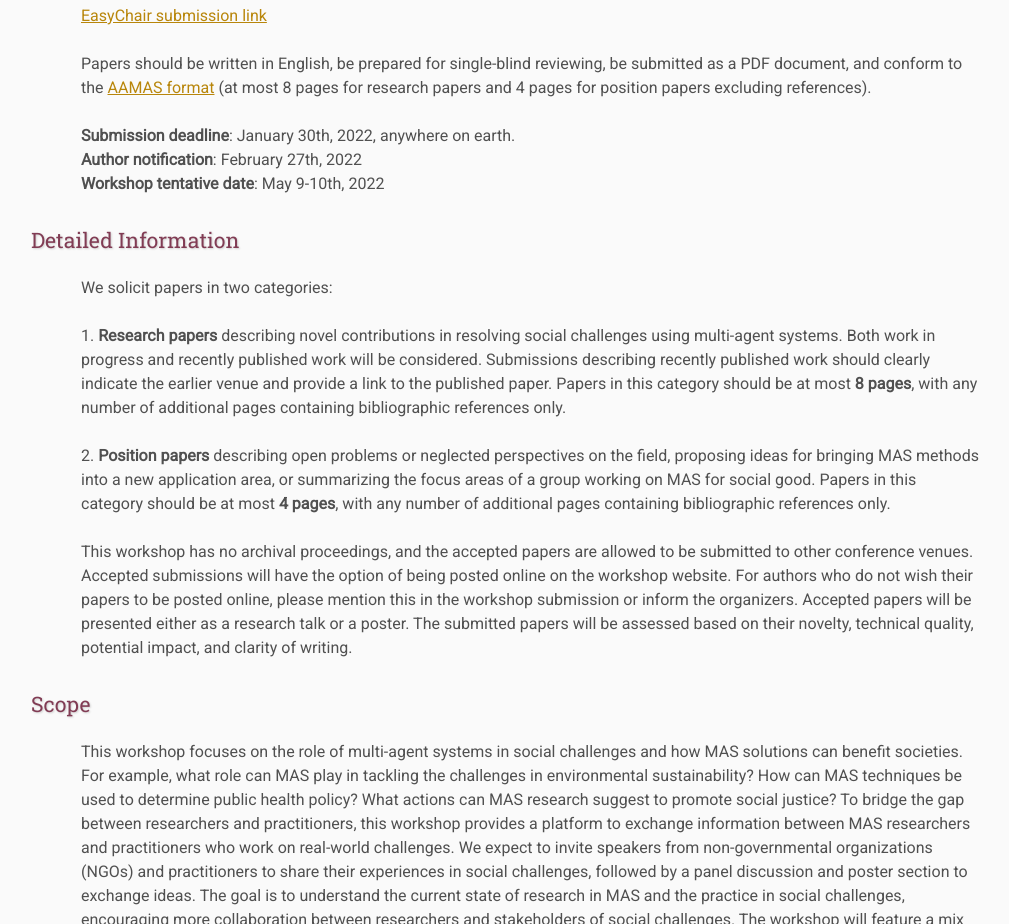
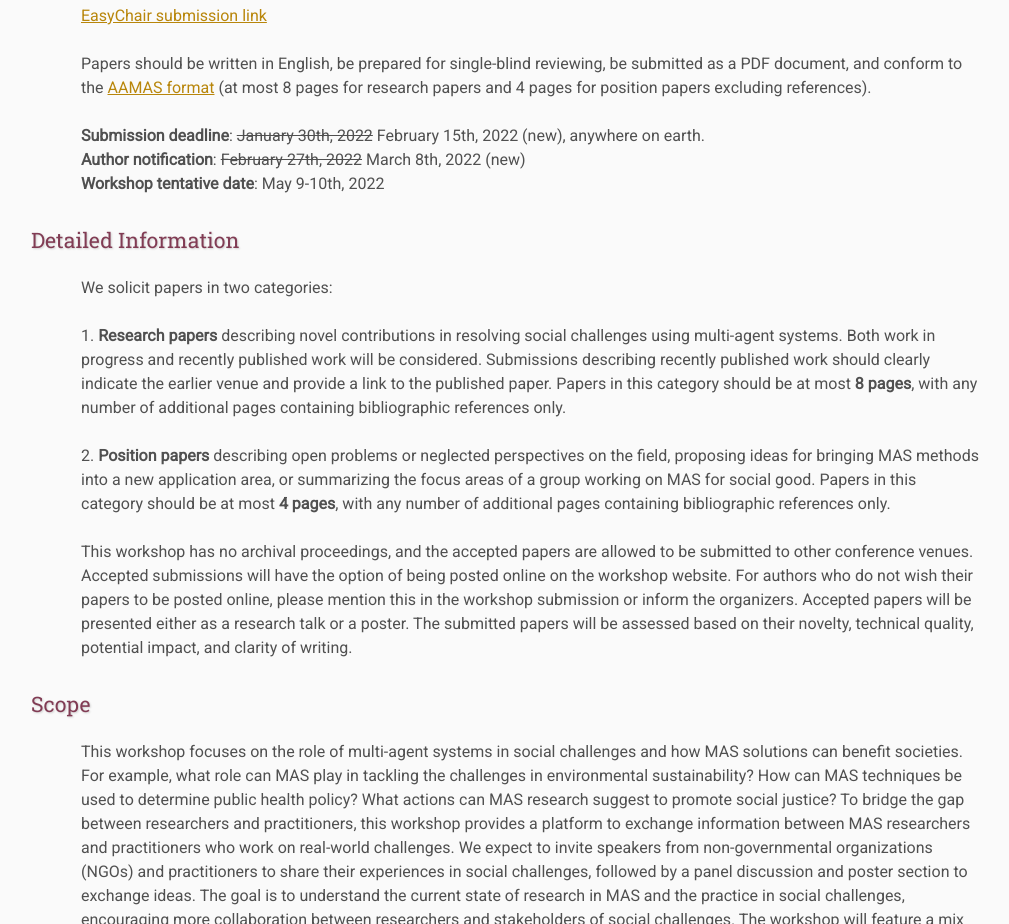
Before and after one commit to guaguakai/aasg2022, a plain HTML site: page call/index.html in a window 1280 px wide. Shown: the part 980-1904 px from the top of the page, without its empty margins (109-1118 px from the left). Drawn offline with Linux system fonts and the light colour scheme; files that its build step writes are made by us from their sources.

Commit message:
updated deadline

```diff
--- a/call/index.html
+++ b/call/index.html
@@ -50,8 +50,8 @@
         <p>Papers should be written in English, be prepared for single-blind reviewing, be submitted as a PDF document, and conform to the <a href="https://aamas2022-conference.auckland.ac.nz/files/2021/07/AAMAS-2022-Formatting-Instructions.zip">AAMAS format</a> (at most 8 pages for research papers and 4 pages for position papers excluding references).</p>
 
         <p>
-            <strong>Submission deadline</strong>: January 30th, 2022, anywhere on earth.<br>
-            <strong>Author notification</strong>: February 27th, 2022<br>
+	    <strong>Submission deadline</strong>: <strike>January 30th, 2022</strike> February 15th, 2022 (new), anywhere on earth.<br>
+	    <strong>Author notification</strong>: <strike>February 27th, 2022</strike> March 8th, 2022 (new) <br>
             <strong>Workshop tentative date</strong>: May 9-10th, 2022
         </p>
 
```
Also changed, not shown: index.html (+2 -1 lines).
